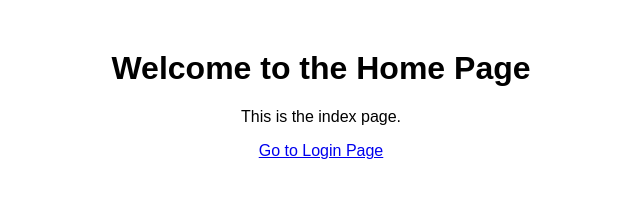
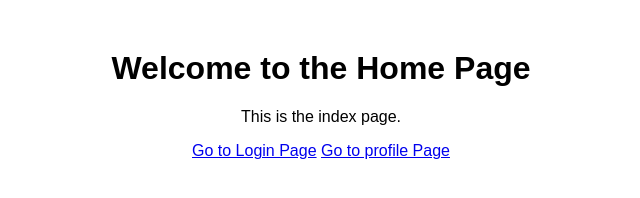
Before and after one commit to vipin-ethans/myrepo999, a plain HTML site: page index.html in a window 1280 px wide. Shown: the whole page, without its empty margins (319-959 px from the left). Drawn offline with Linux system fonts and the light colour scheme.

Commit message:
linked created

```diff
--- a/index.html
+++ b/index.html
@@ -9,5 +9,7 @@
     <h1>Welcome to the Home Page</h1>
     <p>This is the index page.</p>
     <a href="login.html">Go to Login Page</a>
+<a href="profile.html">Go to profile Page</a>
+
 </body>
 </html>
```
Also changed, not shown: login.html (+1 -0 lines).
